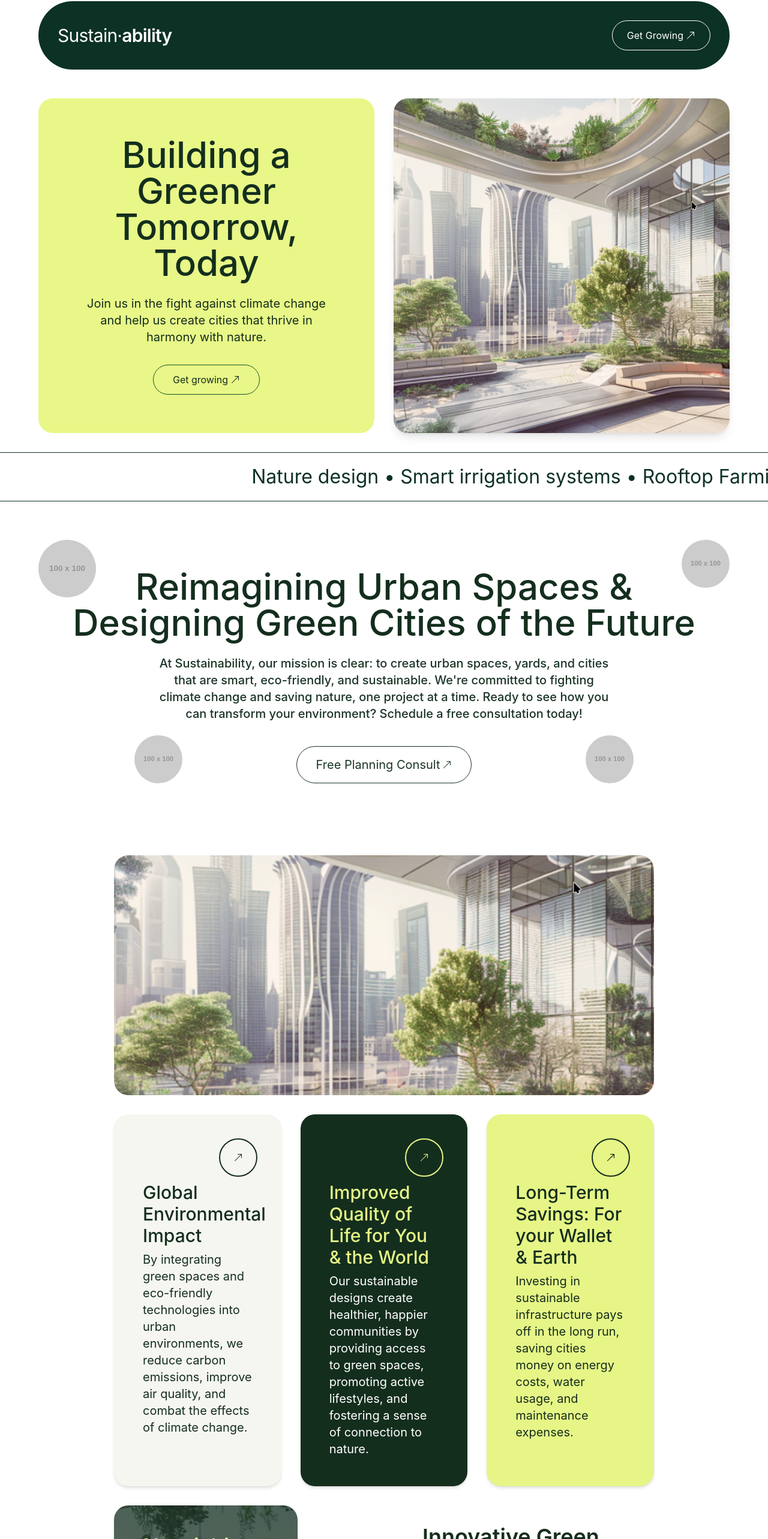
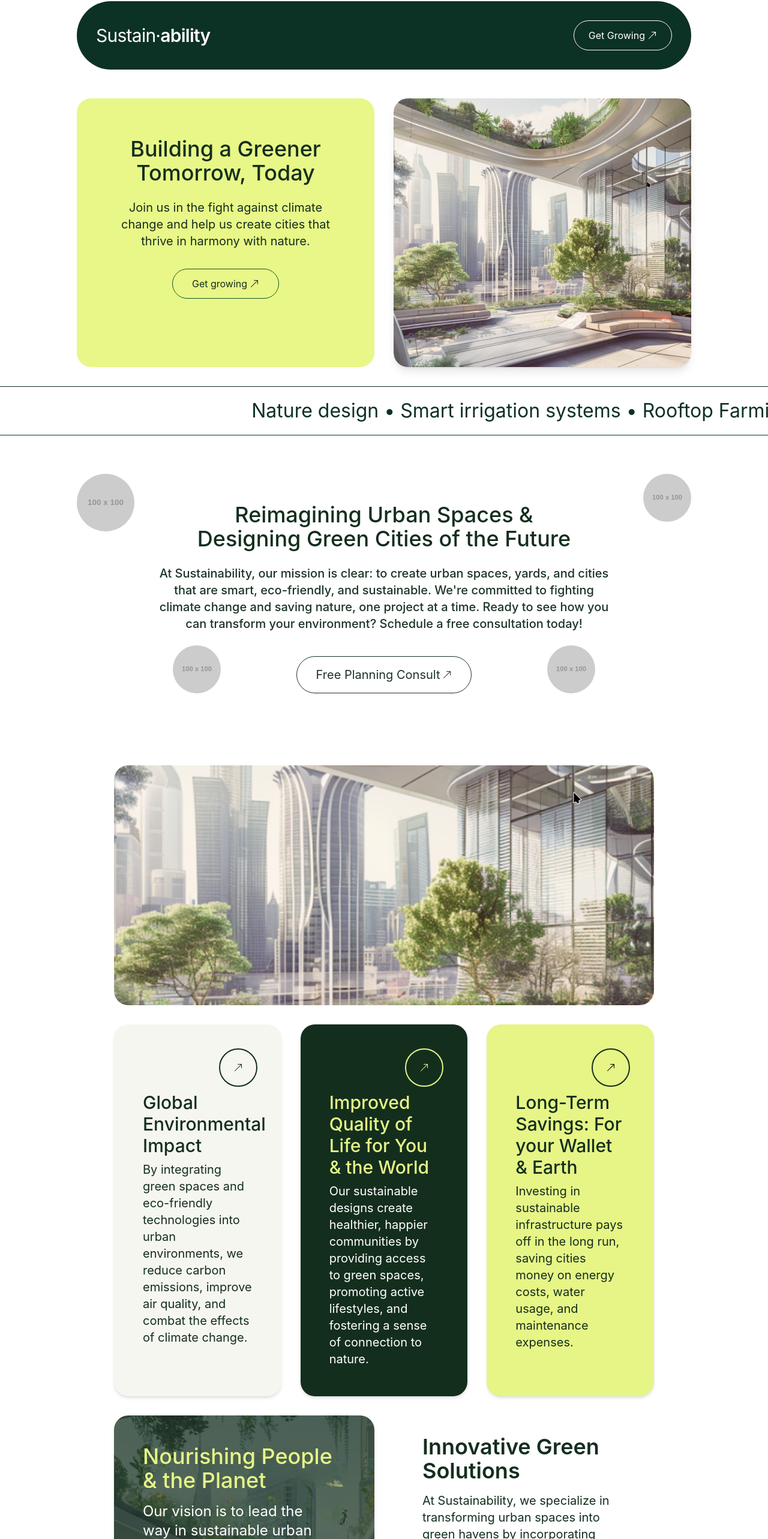
Before and after one commit to Harshbansal8705/sustain-ability, a React (Create React App) app: page / in a window 1280 px wide. Shown: the part 38-2604 px from the top of the page at 60% size. Built offline with nearby package versions, Linux system fonts and the light colour scheme.

Commit message:
Resized the website to a bit smaller

```diff
--- a/src/App.tsx
+++ b/src/App.tsx
@@ -9,7 +9,7 @@ function App() {
   return (
     <div className="flex flex-col items-center min-h-screen bg-white p-6 lg:p-10"> {/* Increased padding on large screens */}
       {/* Header */}
-      <header className="flex justify-between items-center w-full max-w-6xl p-6 lg:p-8 rounded-full bg-[#0c3125] text-white">
+      <header className="flex justify-between items-center w-full max-w-5xl p-6 lg:p-8 rounded-full bg-[#0c3125] text-white">
         <h1 className="text-2xl lg:text-3xl tracking-tight">
           <span>Sustain·</span><span className='font-semibold'>ability</span>
         </h1>
@@ -19,10 +19,10 @@ function App() {
       </header>
 
       {/* Main Content */}
-      <div className="grid grid-cols-1 md:grid-cols-2 gap-8 mt-12 max-w-6xl w-full">
+      <div className="grid grid-cols-1 md:grid-cols-2 gap-8 mt-12 max-w-5xl w-full">
         {/* Text Section */}
         <section className="flex flex-col items-center bg-[#e8f787] p-12 lg:p-16 rounded-3xl text-center md:text-left h-full">
-          <h2 className="text-5xl lg:text-6xl font-medium text-center text-[#142e1e] leading-tight">
+          <h2 className="text-5xl lg:text-4xl font-medium text-center text-[#142e1e] leading-tight">
             Building a Greener Tomorrow, Today
           </h2>
           <p className="text-lg lg:text-xl text-center text-[#142e1e] mt-6">
@@ -46,7 +46,7 @@ function App() {
 
       <Marquee />
 
-      <section className="relative w-full flex flex-col items-center text-center py-20 bg-white max-w-6xl">
+      <section className="relative w-full flex flex-col items-center text-center py-20 bg-white max-w-5xl">
         {/* Decorative Images */}
         <div className="absolute hidden md:block md:left-5 md:top-8 lg:left-0">
           <img
@@ -79,7 +79,7 @@ function App() {
 
 
         {/* Main Text */}
-        <h2 className="text-4xl lg:text-6xl font-medium text-[#142e1e] mb-6">
+        <h2 className="text-4xl lg:text-4xl font-medium text-[#142e1e] mb-6">
           Reimagining Urban Spaces &<br /> Designing Green Cities of the Future
         </h2>
         <p className="text-[#1b3425] text-xl font-medium max-w-3xl mb-10">
@@ -94,7 +94,7 @@ function App() {
         </button>
       </section>
 
-      <div className="grid grid-cols-2 lg:grid-cols-6 gap-8 md:w-3/4 lg:w-6xl mt-10">
+      <div className="grid grid-cols-2 lg:grid-cols-6 gap-8 md:w-3/4 lg:max-w-6xl mt-10">
         {/* Image Section */}
         <div className="col-span-2 lg:col-span-6">
           <img
@@ -150,9 +150,9 @@ function App() {
         </div>
 
         {/* Large Card Section */}
-        <div className="col-span-2 lg:col-span-3 bg-green-800 text-white p-12 rounded-3xl shadow-md bg-image2 lg:mr-32">
-          <h2 className="text-4xl 2xl:text-6xl font-medium mb-4 text-secondary">Nourishing People & the Planet</h2>
-          <p className="mb-4 font-semibold text-xl pr-5">
+        <div className="col-span-2 lg:col-span-3 bg-green-800 text-white p-12 rounded-3xl shadow-md bg-image2">
+          <h2 className="text-4xl 2xl:text-4xl font-medium mb-4 text-secondary">Nourishing People & the Planet</h2>
+          <p className="mb-4 text-2xl pr-5">
             Our vision is to lead the way in sustainable urban design, creating cities that are resilient, livable, and flourishing.
           </p>
           <button className="flex items-center gap-1 text-xl mt-6 px-6 py-4 border border-secondary text-secondary rounded-full hover:bg-secondary hover:text-primary transition">
@@ -178,7 +178,7 @@ function App() {
 
         <div className="col-span-2 lg:col-span-6 relative w-full flex flex-col items-center text-center py-16 bg-white">
           {/* Main Text */}
-          <h2 className="text-4xl lg:text-6xl font-medium text-primary mb-4">
+          <h2 className="text-4xl lg:text-4xl font-medium text-primary mb-4">
             Helping Cities & Communities<br /> Combat Climate Change
           </h2>
           <p className="text-primary text-2xl font-medium w-3/4 my-8">
@@ -195,7 +195,7 @@ function App() {
           <div className='border-2 border-primary text-primary text-2xl h-14 w-14 rounded-full flex items-center justify-center mb-10'>
             <QuoteIcon size={25} />
           </div>
-          <p className='text-4xl leading-snug'>
+          <p className='text-3xl leading-snug'>
             Working with Sustain·ability was a game-changer for our city. Their innovative solutions not only helped us combat climate change but also revitalized our urban landscape.
           </p>
           <p className='text-xl mt-4'>
@@ -212,7 +212,7 @@ function App() {
         </div>
 
         <div className="col-span-2 lg:col-span-6 bg-primary text-white p-20 lg:px-20 rounded-3xl font-medium text-center flex flex-col items-center">
-          <h2 className='text-5xl 2xl:text-6xl text-secondary font-semibold'>
+          <h2 className='text-5xl 2xl:text-5xl text-secondary font-semibold'>
             Ready to transform your city <br /> into a green paradise?
           </h2>
           <p className='text-2xl my-10 font-medium lg:w-4/5'>
```
